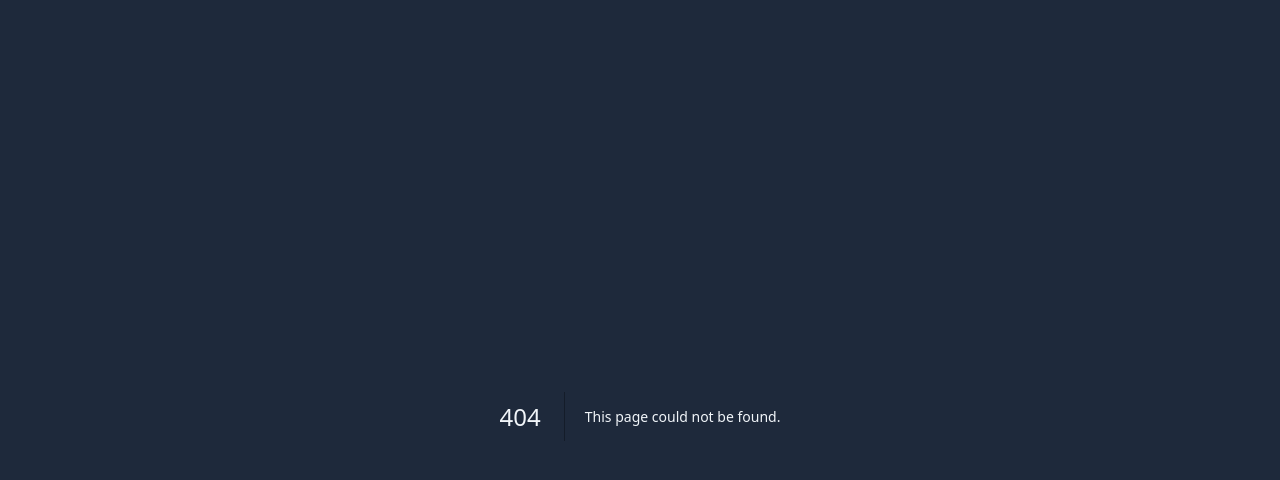
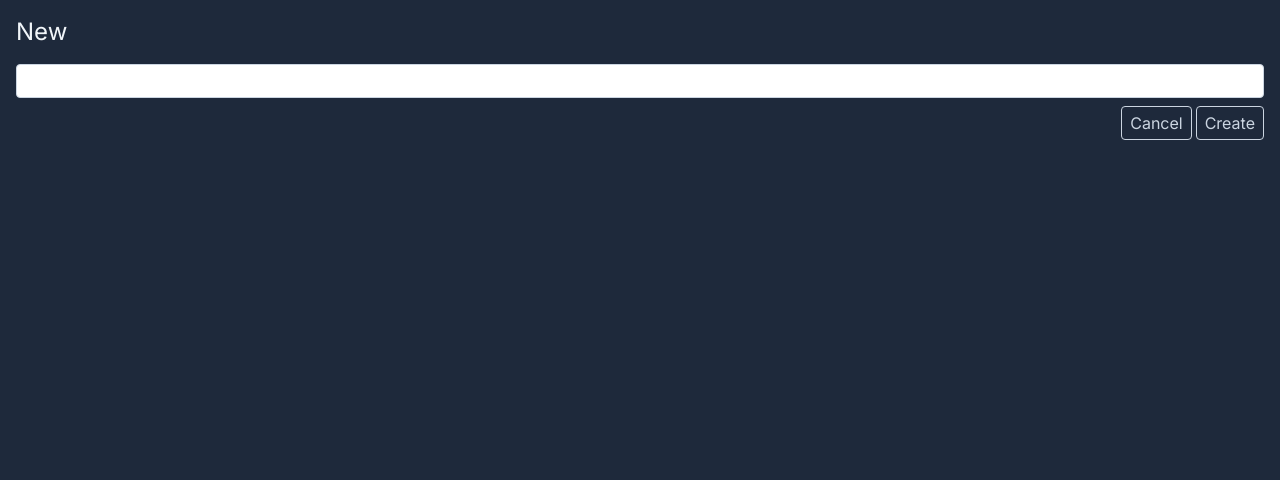
Before and after one commit to darecallad/NextJs13featureProject, a Next.js app: page /new in a window 1280 px wide. Before the commit this address had no page. Shown: the top 480 px of the page. Built offline with nearby package versions, Linux system fonts and the light colour scheme.

Commit message:
TodoItem, set up css for button and Link

```diff
--- /dev/null
+++ b/src/app/new/page.tsx
@@ -0,0 +1,32 @@
+import Link from "next/link";
+
+export default function Page() {
+  return (
+    <>
+      <header className="flex justify-between items-center mb-4">
+        <h1 className="text-2xl">New</h1>
+      </header>
+      <form className="flex gap-2 flex-col">
+        <input
+          type="text"
+          name="title"
+          className="border border-slate-300 text-slate-500 px-2 py-1 rounded hover:bg-slate-700 focus-within:bg-slate-700 outline-none"
+        />
+        <div className="flex gap-1 justify-end">
+          <Link
+            href=".."
+            className="border border-slate-300 text-slate-300 px-2 py-1 rounded hover:bg-slate-700 focus-within:bg-slate-700 outline-none"
+          >
+            Cancel
+          </Link>
+          <button
+            type="submit"
+            className="border border-slate-300 text-slate-300 px-2 py-1 rounded hover:bg-slate-700 focus-within:bg-slate-700 outline-none"
+          >
+            Create
+          </button>
+        </div>
+      </form>
+    </>
+  );
+}
--- a/src/app/page.tsx
+++ b/src/app/page.tsx
@@ -1,6 +1,15 @@
 import Link from "next/link";
+import { prisma } from "../db";
+import { TodoItem } from "../components/TodoItem";
 
-export default function Home() {
+function getTodo() {
+  return prisma.todo.findMany();
+}
+
+export default async function Home() {
+  const todos = await getTodo();
+  // await prisma.todo.create({ data: { title: "test", complete: false } });
+  // test create todo
   return (
     <>
       <header className="flex justify-between items-center mb-4">
@@ -12,6 +21,11 @@
           New
         </Link>
       </header>
+      <ul className="pl-4">
+        {todos.map((todo) => (
+          <TodoItem key={todo.id} {...todo} />
+        ))}
+      </ul>
     </>
   );
 }
--- /dev/null
+++ b/src/components/TodoItem.tsx
@@ -0,0 +1,19 @@
+type TodoItemProps = {
+  id: string;
+  title: string;
+  complete: boolean;
+};
+
+export function TodoItem({ id, title, complete }: TodoItemProps) {
+  return (
+    <li className="flex gap-1 items-center">
+      <input id={id} type="checkbox" className="cursor-pointer peer" />
+      <label
+        htmlFor={id}
+        className="cursor-pointer peer-checked:line-through peer-checked:text-slate-500"
+      >
+        {title}
+      </label>
+    </li>
+  );
+}
```
Also changed, not shown: 2 other files (tests, documents, lock files or other folders).
